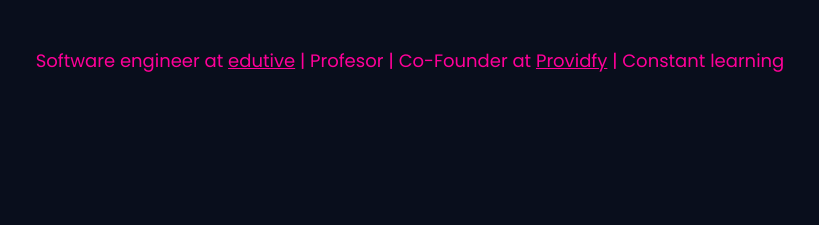
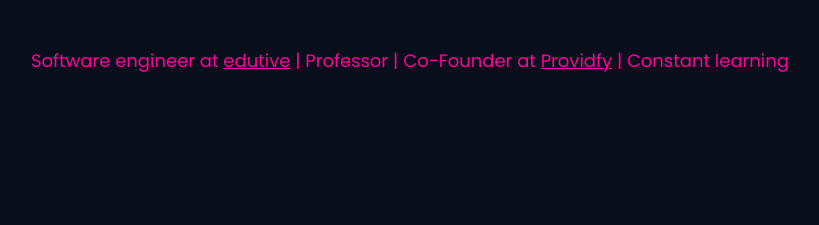
Before and after one commit to juanpabloceliz/juanpabloceliz.github.io, a plain HTML site: page index.html in a window 1280 px wide. Shown: the part 387-612 px from the top of the page, 230-1049 px from the left. Drawn offline with Linux system fonts and the light colour scheme.

Commit message:
Update index.html

```diff
--- a/index.html
+++ b/index.html
@@ -33,7 +33,7 @@
         <h3>
           Software engineer at
           <a href="https://edutive.co" target="_blank">edutive</a>
-          | Profesor
+          | Professor
         </h3>
         <h3 class="divider">|</h3>
         <h3>
```
